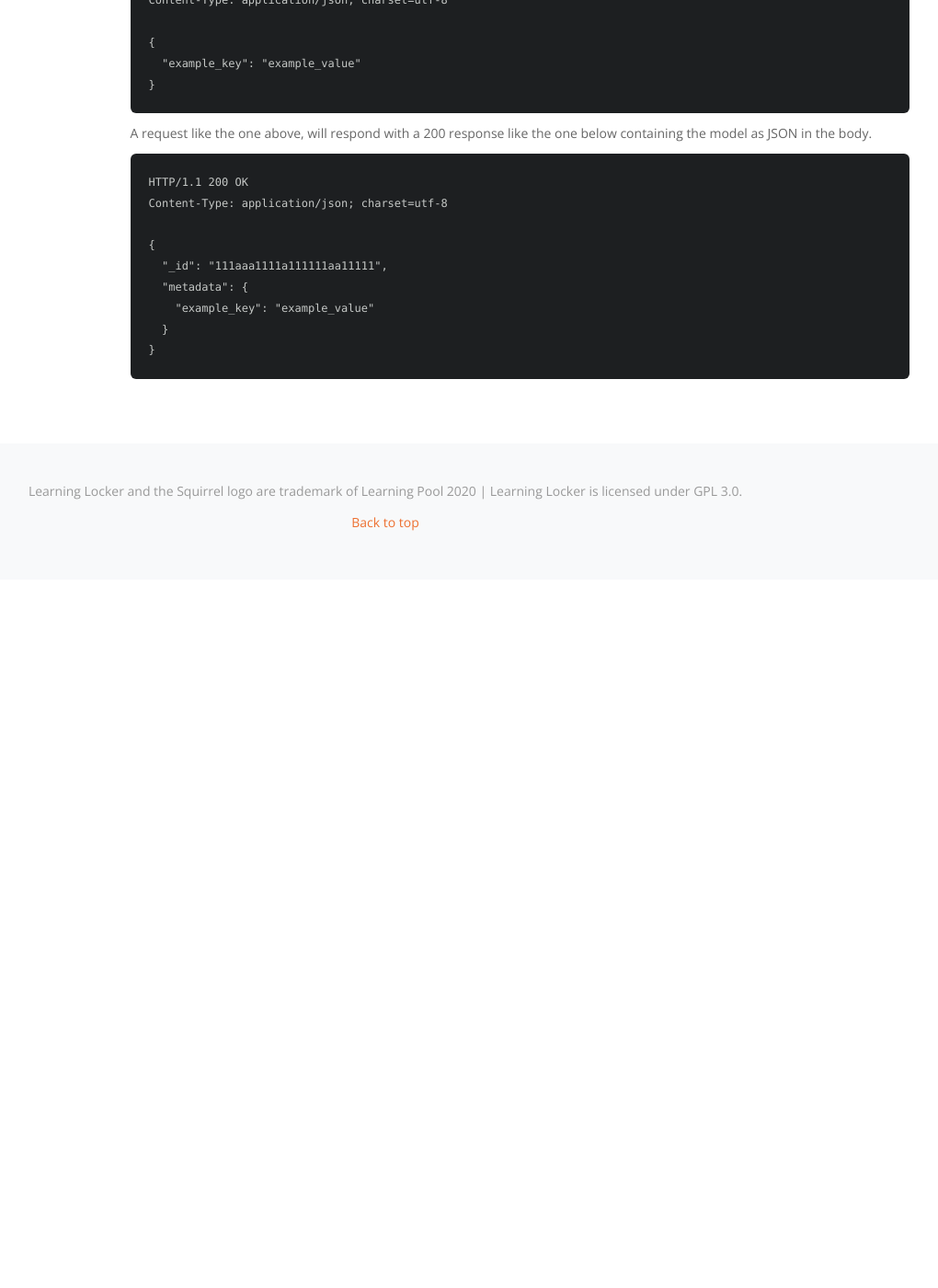
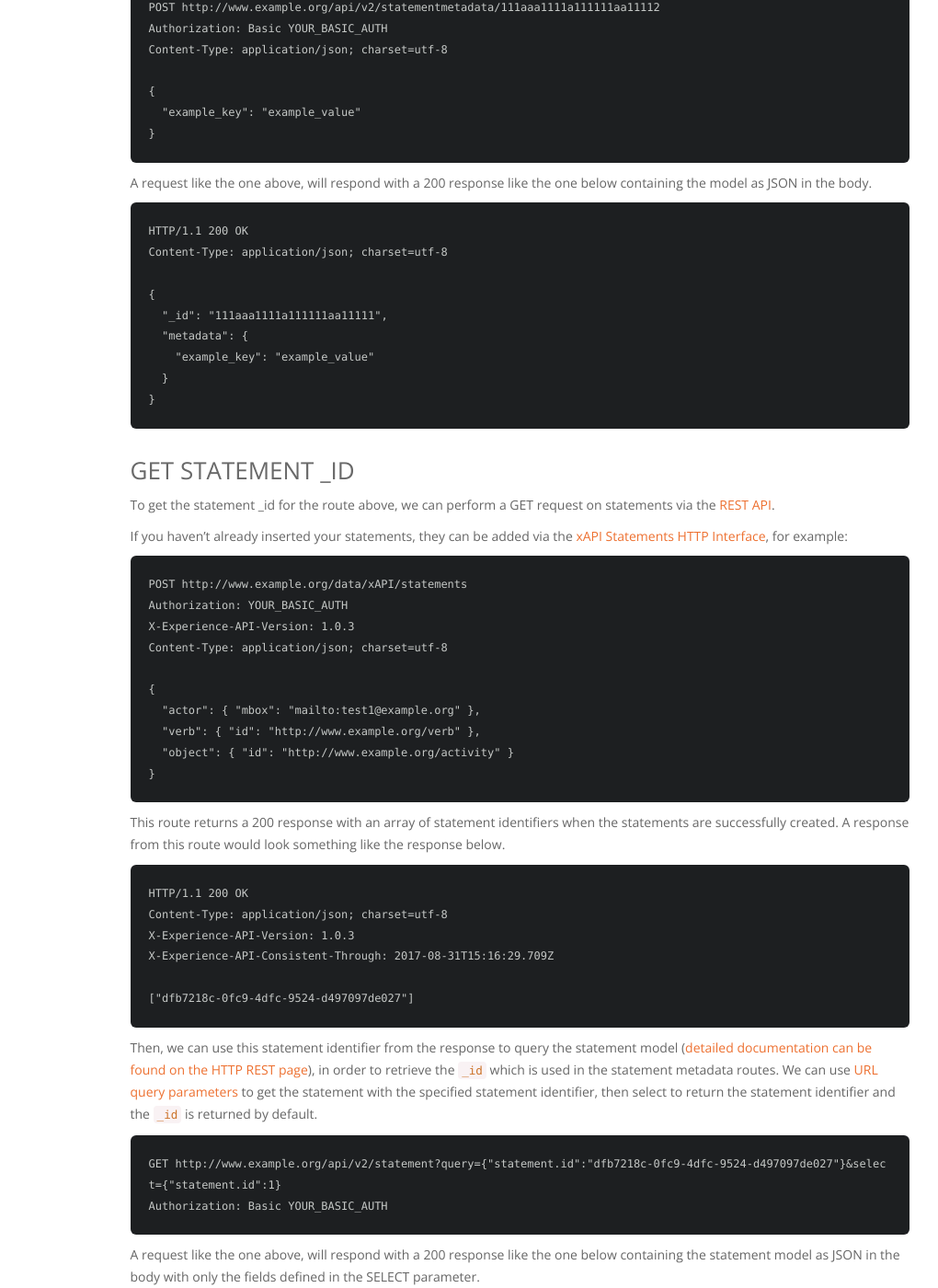
Before and after one commit to LearningLocker/docs, a Jekyll site: the page built from src/http-metadata.md, in a window 1280 px wide and 1400 px high, scrolled down 1792 px. Shown: the whole window at 92% size, without its empty margins (221-1241 px from the left). Built offline with Jekyll 4.4.1, drawn with Linux system fonts in a browser that asks for light colours; nearby versions of some CDN libraries; before the commit the page ends 2422 px from its top, so only the background shows below that; some of the changed text lies outside the part shown.

Commit message:
fix: Adds section for getting the _id

````diff
--- a/src/http-metadata.md
+++ b/src/http-metadata.md
@@ -2,7 +2,7 @@
 ---
 
 # Statement Metadata API HTTP Interface
-The [routes table](#routes) below describes the methods that the Statement Metadata HTTP interface provides.
+The [routes table](#routes) below describes the methods that the Statement Metadata HTTP interface provides. Both routes require that you specify an `_id` from the statement record, in order to determine to which statement the metadata should be added. This can be found be found by performing a [GET request on the statement model](#get-statement-_id).
 
 ```
 POST http://www.example.org/api/v2/statementmetadata/:id
@@ -17,11 +17,11 @@ The JSON body of these methods is a key-value pair such as the following. Some e
 }
 ```
 
-### Schema
+## Schema
 
 Name | Description
 --- | --- | ---
-_id | The unique id of the statement
+_id | The unique id of the [Statement](./http-statements#schema/)
 metadata | An object containing key-value pairs, where the key is an IRI representing the metadata field with requirements defined by the [xAPI specification](https://github.com/adlnet/xAPI-Spec/blob/master/xAPI-Data.md#31-iri-requirements) and the value can be of any type.
 
 ## Routes
@@ -32,7 +32,7 @@ Method | Description
 [POST /:id](#post-id) | Creates or overwrites a model.
 
 ### PATCH /:id
-This route patches the metadata field on a statement that has the specified statement identifier from the URL. A request to this route would look something like the request below.
+This route patches the metadata field on a statement that has the specified statement _id from the URL. A request to this route would look something like the request below.
 
 ```http
 PATCH http://www.example.org/api/v2/statementmetadata/111aaa1111a111111aa11112
@@ -87,3 +87,59 @@ Content-Type: application/json; charset=utf-8
   }
 }
 ```
+
+## GET statement _id
+
+<!-- We might want to add an example request of how someone could retrieve the statement's _id property after inserting their statement. So perhaps an example of a POST request inserting a statement without an ID and then a GET request using the ID to retrieve the _id. -->
+To get the statement _id for the route above, we can perform a GET request on statements via the [REST API](../http-rest/#get-).
+
+If you haven't already inserted your statements, they can be added via the [xAPI Statements HTTP Interface](../http-xapi-statements/), for example:
+
+```http
+POST http://www.example.org/data/xAPI/statements
+Authorization: YOUR_BASIC_AUTH
+X-Experience-API-Version: 1.0.3
+Content-Type: application/json; charset=utf-8
+
+{
+  "actor": { "mbox": "mailto:test1@example.org" },
+  "verb": { "id": "http://www.example.org/verb" },
+  "object": { "id": "http://www.example.org/activity" }
+}
+```
+
+This route returns a 200 response with an array of statement identifiers when the statements are successfully created. A response from this route would look something like the response below.
+
+```http
+HTTP/1.1 200 OK
+Content-Type: application/json; charset=utf-8
+X-Experience-API-Version: 1.0.3
+X-Experience-API-Consistent-Through: 2017-08-31T15:16:29.709Z
+
+["dfb7218c-0fc9-4dfc-9524-d497097de027"]
+```
+
+Then, we can use this statement identifier from the response to query the statement model ([detailed documentation can be found on the HTTP REST page](../http-rest/#get-)), in order to retrieve the `_id` which is used in the statement metadata routes. We can use [URL query parameters](https://florianholzapfel.github.io/express-restify-mongoose/#querying) to get the statement with the specified statement identifier, then select to return the statement identifier and the `_id` is returned by default.
+
+```http
+GET http://www.example.org/api/v2/statement?query={"statement.id":"dfb7218c-0fc9-4dfc-9524-d497097de027"}&select={"statement.id":1}
+Authorization: Basic YOUR_BASIC_AUTH
+```
+
+A request like the one above, will respond with a 200 response like the one below containing the statement model as JSON in the body with only the fields defined in the SELECT parameter.
+
+```http
+HTTP/1.1 200 OK
+Content-Type: application/json; charset=utf-8
+
+[
+  {
+    "_id": "5f32b029f31b0ad6c241f7bb",
+    "statement": {
+        "id": "dfb7218c-0fc9-4dfc-9524-d497097de027",
+    },
+  }
+]
+```
+
+This `_id` is then used to add statement metadata via the [POST](#post) and [PATCH](#patch) routes.
````
